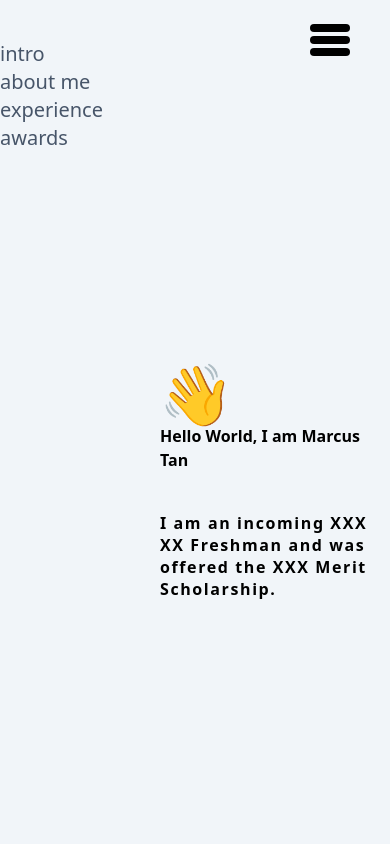
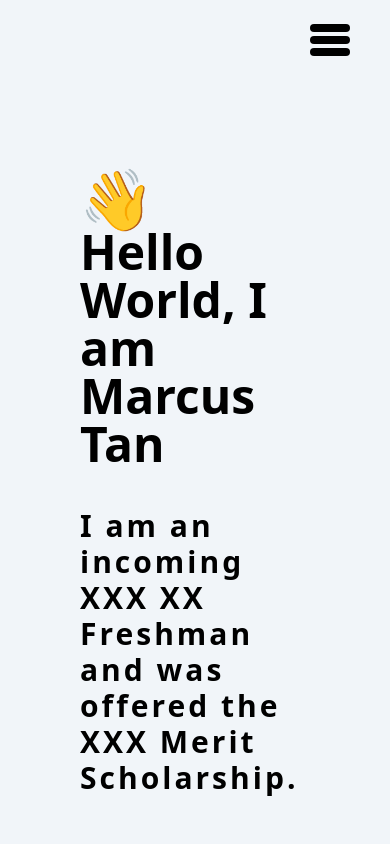
Before and after one commit to btjm123/personal, a Next.js app: page / in a window 390 px wide. Shown: the top 844 px of the page. Built offline with nearby package versions, Linux system fonts and the light colour scheme.

Commit message:
fixed a bug on super small screen sizes

```diff
--- a/tailwind.config.js
+++ b/tailwind.config.js
@@ -17,6 +17,7 @@ module.exports = {
         serif: ['ui-serif', 'Georgia'],
         mono: ['ui-monospace', 'SFMono-Regular'],
       },
+      screens: { sm: { max: '640px' } },
     },
   },
   plugins: [],
```
